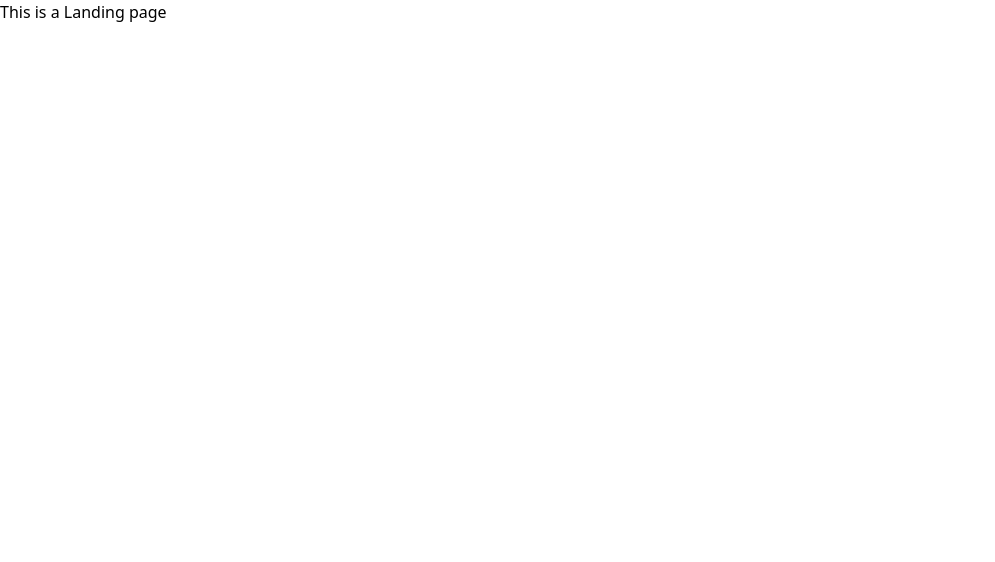
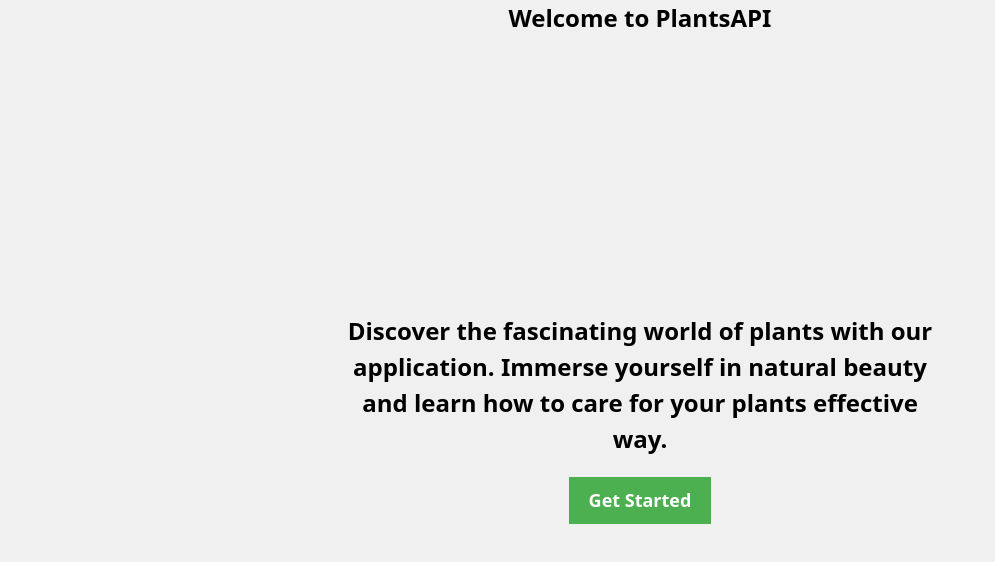
Before and after one commit to qwik-zgheib/plants-project, a React (Vite) app: page / in a window 1280 px wide. Shown: the top 562 px of the page, without its empty margins (0-995 px from the left). Built offline with nearby package versions, Linux system fonts and the light colour scheme.

Commit message:
feat: add basic routes, pages and react router dom

```diff
--- /dev/null
+++ b/src/components/Navbar.tsx
@@ -0,0 +1,7 @@
+import React from 'react';
+
+const Navbar: React.FC = () => {
+  return <>This is a Navbar</>;
+};
+
+export default Navbar;
--- a/src/pages/Home.tsx
+++ b/src/pages/Home.tsx
@@ -1,7 +1,13 @@
 import React from 'react';
 
+import Navbar from '../components/Navbar';
+
 const Home: React.FC = () => {
-  return <div>This is a Home</div>;
+  return (
+    <div>
+      This is a Home <Navbar />
+    </div>
+  );
 };
 
 export default Home;
--- a/src/pages/Landing.tsx
+++ b/src/pages/Landing.tsx
@@ -1,10 +1,18 @@
 import React from 'react';
+import '../styles/Landing.component.css';
 
 const Landing: React.FC = () => {
   return (
-    <>
-      <p>This is a Landing page</p>
-    </>
+    <div className="img">
+      <p>Welcome to PlantsAPI</p>
+      <div>
+        <p>
+          Discover the fascinating world of plants with our application. Immerse yourself in natural beauty and learn how to care for your plants
+          effective way.
+        </p>
+        <p>Get Started</p>
+      </div>
+    </div>
   );
 };
 
--- /dev/null
+++ b/src/styles/Landing.component.css
@@ -0,0 +1,55 @@
+/* Reset de estilos básicos para asegurar consistencia en diferentes navegadores */
+* {
+  margin: 0;
+  padding: 0;
+  box-sizing: border-box;
+}
+
+/* Estilos para el contenedor principal */
+div {
+  @apply flex;
+  @apply flex-col;
+  align-items: center;
+  justify-content: center;
+  height: 100vh; /* 100% del alto de la ventana visible */
+  background-color: #f0f0f0; /* Color de fondo */
+}
+
+/* Estilos para el primer párrafo dentro del contenedor principal */
+div p:first-child {
+  font-size: 24px;
+  font-weight: bold;
+  margin-bottom: 20px;
+}
+
+/* Estilos para el segundo contenedor dentro del contenedor principal */
+div > div {
+  max-width: 600px; /* Ancho máximo del segundo contenedor */
+  text-align: center;
+}
+
+/* Estilos para los párrafos dentro del segundo contenedor */
+div > div p {
+  font-size: 16px;
+  margin-bottom: 20px;
+}
+
+/* Estilos para el enlace "Get Started" */
+div > div p:last-child {
+  font-size: 18px;
+  font-weight: bold;
+  color: #ffffff; /* Color del texto */
+  background-color: #4caf50; /* Color de fondo del botón */
+  padding: 10px 20px; /* Espaciado interno del botón */
+  cursor: pointer;
+  transition: background-color 0.3s ease; /* Efecto de transición en el color de fondo */
+
+  /* Añade un efecto de cambio de color al pasar el ratón */
+  &:hover {
+    background-color: #45a049;
+  }
+}
+
+.img {
+  background-image: '../assets/images/img-background.jpg';
+}
```
Also changed, not shown: src/App.tsx (+4 -14 lines), src/conf/route.tsx (added, +19 -0 lines).
